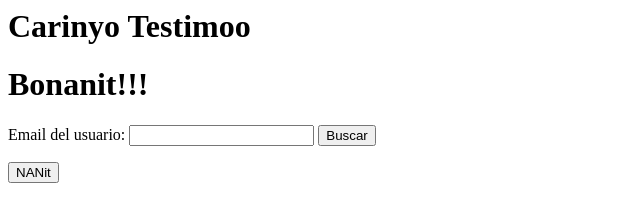
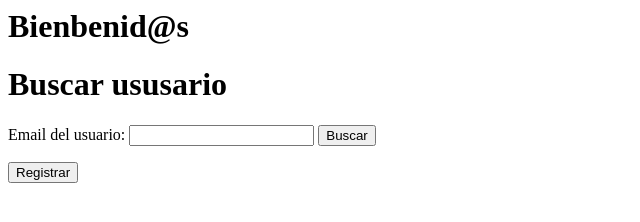
Before and after one commit to MarcSP98/appnodeci, a website: page public/index.html in a window 1280 px wide. Shown: the whole page, without its empty margins (0-640 px from the left). Drawn offline with Linux system fonts and the light colour scheme.

Commit message:
Correccio html

```diff
--- a/public/index.html
+++ b/public/index.html
@@ -5,9 +5,9 @@
     <title>Document</title>
 </head>
 <body>
-    <h1>Carinyo Testimoo </h1>
+    <h1>Bienbenid@s</h1>
 
-    <h1>Bonanit!!!</h1>
+    <h1>Buscar ususario</h1>
     <form onsubmit="searchUserByEmail(event); return false;">
         <label for="userEmail">Email del usuario:</label>
         <input type="text" id="userEmail">
@@ -19,7 +19,7 @@
     </div>
 
     <form action="/public/registro.html">
-        <button type="submit">NANit</button>
+        <button type="submit">Registrar</button>
     </form>
 
 
```
